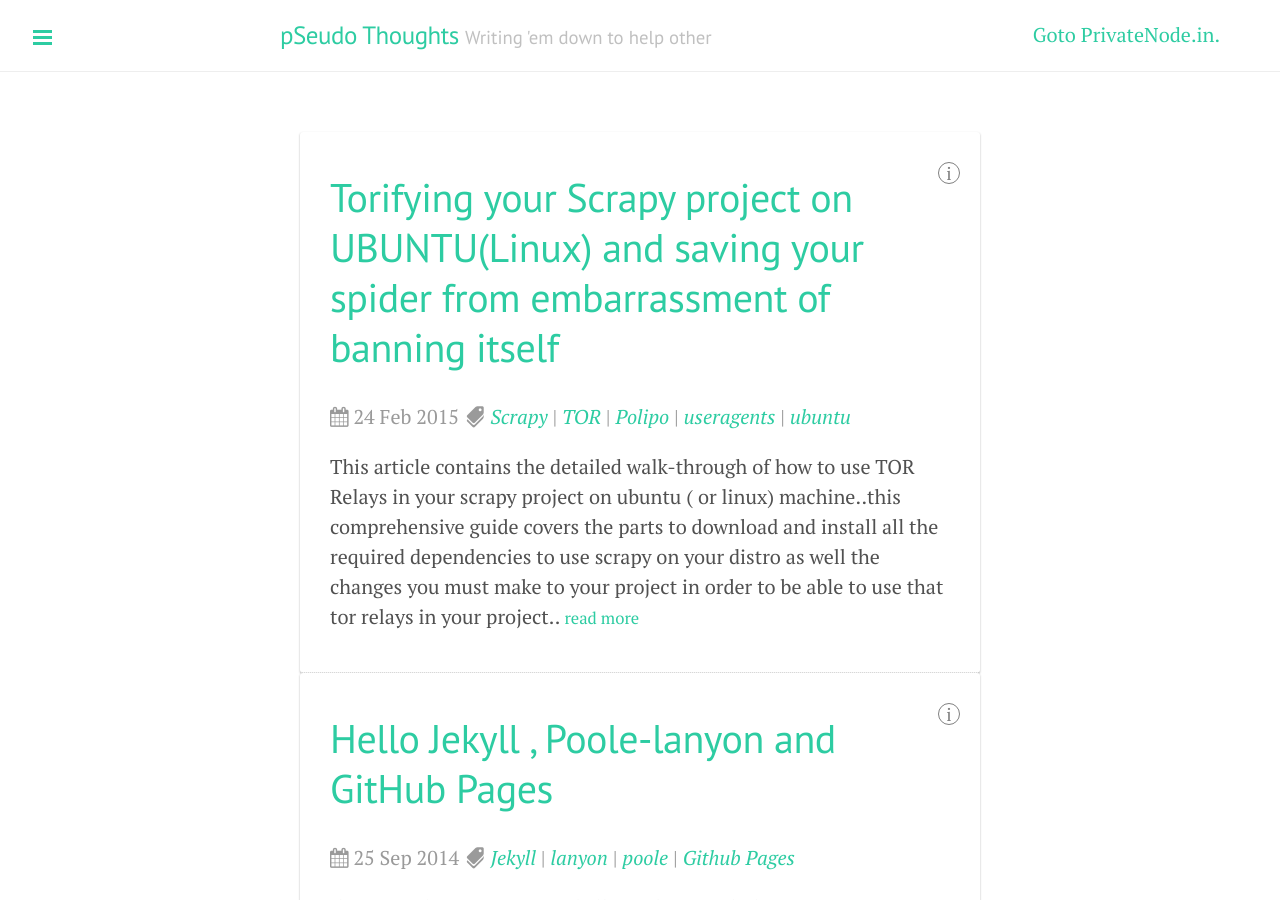
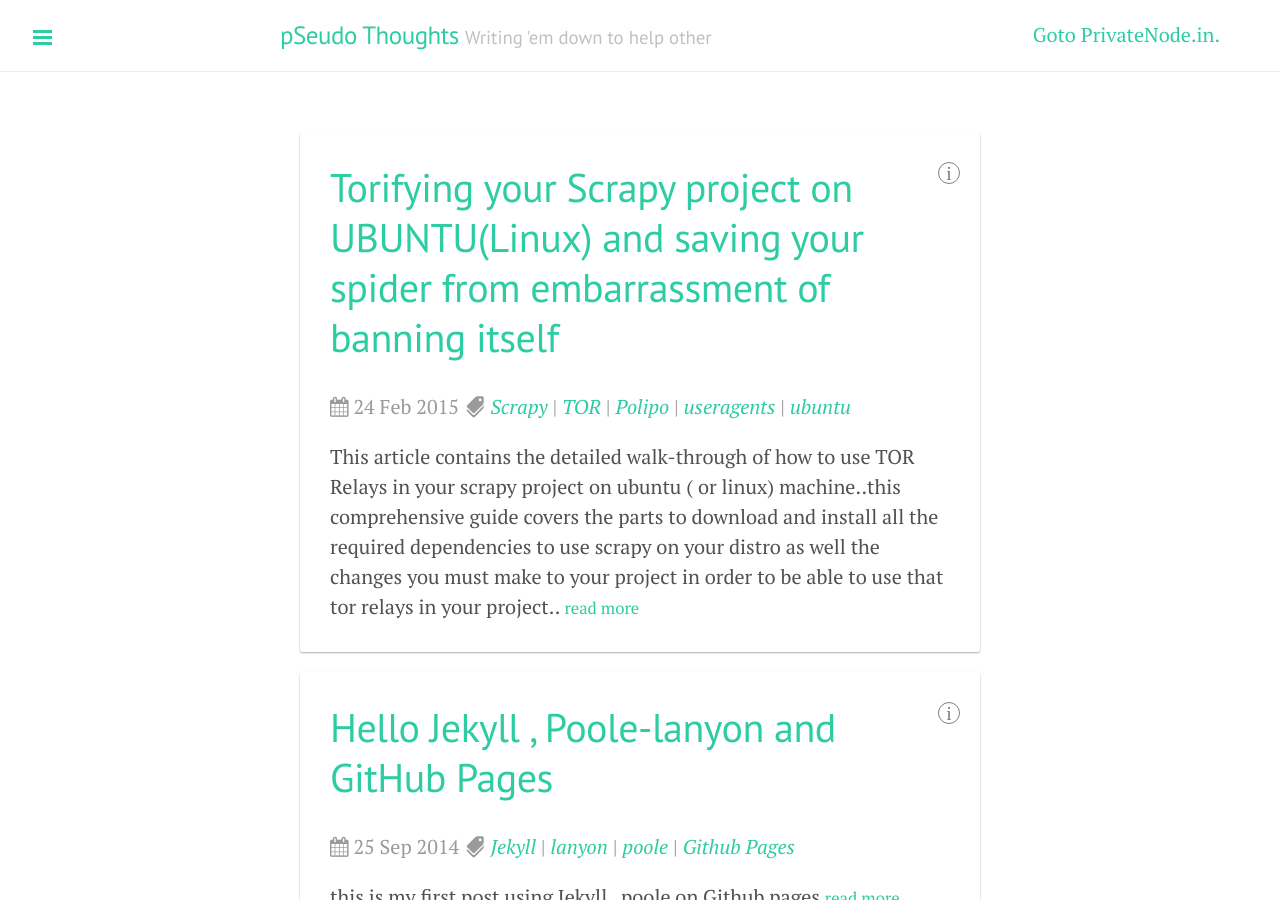
Before and after one commit to DharmeshPandav/dharmeshpandav.github.io, a Jekyll site: the page built from index.html, in a window 1280 px wide and 900 px high. Built offline with Jekyll 4.4.1, drawn with Linux system fonts in a browser that asks for light colours; nearby versions of some CDN libraries; Markdown is read by kramdown in place of the engine named in the settings; the list of posts is cut into pages by our own code.

```diff
--- a/index.html
+++ b/index.html
@@ -4,7 +4,7 @@ title: Home
 ---
 <div class="posts">
   {% for post in paginator.posts %}
-  <div class="post post-bottom-padding card">
+  <div class="post card">
     <h1 class="post-title">
       <a href="{{ post.url }}">
         {{ post.title }}
```
